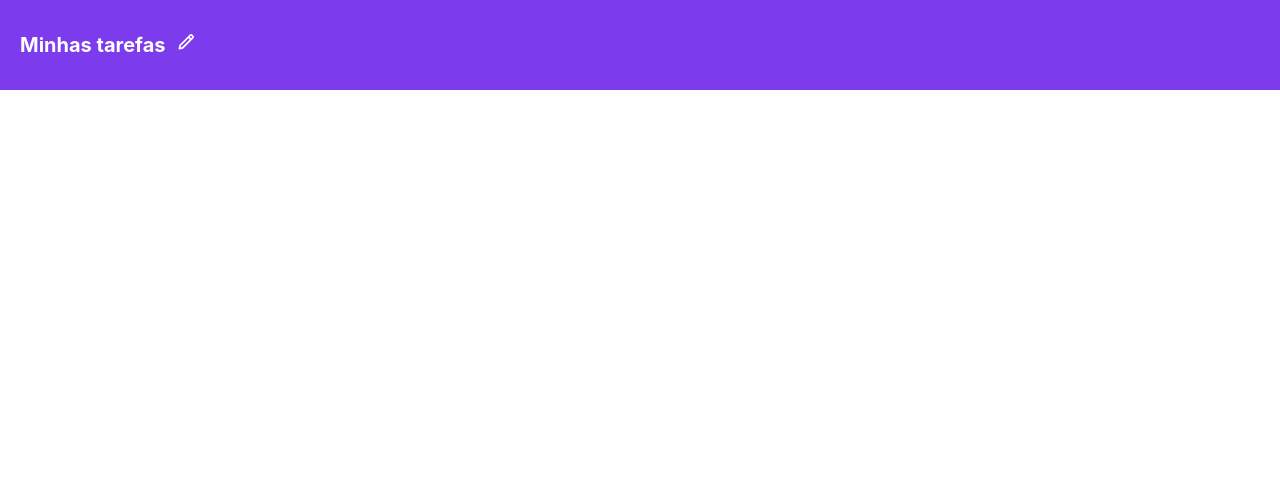
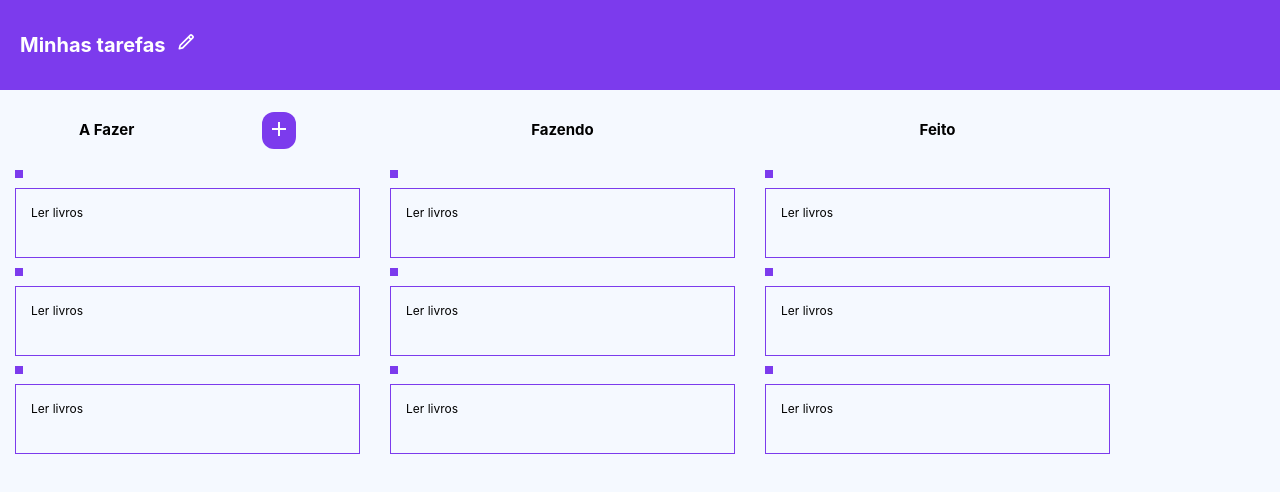
Before and after one commit to heiderick13/kanban-project, a React (Vite) app: page / in a window 1280 px wide. Shown: the top 492 px of the page. Built offline with nearby package versions, Linux system fonts and the light colour scheme.

Commit message:
basic layout

```diff
--- a/src/App.jsx
+++ b/src/App.jsx
@@ -1,10 +1,12 @@
 import { useState } from "react";
 import Header from "./components/Header/Header";
+import Board from "./components/Board/Board";
 
 function App() {
   return (
     <div className="App">
       <Header />
+      <Board />
     </div>
   );
 }
--- /dev/null
+++ b/src/components/Board/Board.css
@@ -0,0 +1,4 @@
+.board {
+  background-color: var(--blueish-white);
+  height: calc(100vh - 90px);
+}
--- /dev/null
+++ b/src/components/Board/Board.jsx
@@ -0,0 +1,14 @@
+import List from "../List/List";
+import "./Board.css";
+
+function Board() {
+  return (
+    <div className="board flex">
+      <List name={"A Fazer"} button={true} />
+      <List name={"Fazendo"} />
+      <List name={"Feito"} />
+    </div>
+  );
+}
+
+export default Board;
--- /dev/null
+++ b/src/components/Card/Card.css
@@ -0,0 +1,21 @@
+.card {
+  width: 100%;
+  margin-bottom: 1rem;
+}
+
+.card-header {
+  padding-bottom: 1rem;
+}
+
+.label {
+  height: 8px;
+  width: 8px;
+  background-color: var(--rocket-purple);
+}
+
+.card-content {
+  min-height: 7rem;
+  padding: 1.5rem;
+  border: 1px solid var(--rocket-purple);
+  font-size: 1.2rem;
+}
--- /dev/null
+++ b/src/components/Card/Card.jsx
@@ -0,0 +1,16 @@
+import "./Card.css";
+
+function Card() {
+  return (
+    <div className="card">
+      <div className="card-header">
+        <div className="label"></div>
+      </div>
+      <div className="card-content">
+        <p>Ler livros</p>
+      </div>
+    </div>
+  );
+}
+
+export default Card;
--- /dev/null
+++ b/src/components/List/List.css
@@ -0,0 +1,23 @@
+.list {
+  height: 100%;
+  min-width: 375px;
+  padding: 2rem 1.5rem;
+}
+
+.list-header {
+  width: 100%;
+  min-height: 4rem;
+
+  margin-bottom: 2rem;
+
+  justify-content: space-around;
+  align-items: center;
+}
+
+.add-btn {
+  color: var(--white);
+  background-color: var(--rocket-purple);
+  border: none;
+  border-radius: 1.2rem;
+  padding: 0.5rem;
+}
--- /dev/null
+++ b/src/components/List/List.jsx
@@ -0,0 +1,26 @@
+import Card from "../Card/Card";
+import "./List.css";
+
+import { MdAdd } from "react-icons/md";
+
+function List({ name, button }) {
+  return (
+    <div className="list">
+      <div className="list-header flex">
+        <h2 className="list-name">{name}</h2>
+        {button && (
+          <button className="add-btn">
+            <MdAdd size={24} color="#FEFEFE" />
+          </button>
+        )}
+      </div>
+      <ul className="tasks">
+        <Card />
+        <Card />
+        <Card />
+      </ul>
+    </div>
+  );
+}
+
+export default List;
--- a/src/index.css
+++ b/src/index.css
@@ -11,5 +11,10 @@
   font-size: 62.5%;
 
   --rocket-purple: hsl(262, 83%, 58%);
+  --blueish-white: hsl(213, 100%, 98%);
   --white: hsl(0, 0%, 100%);
 }
+
+.flex {
+  display: flex;
+}
```
